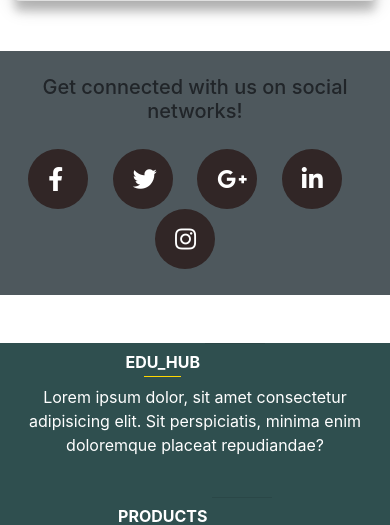
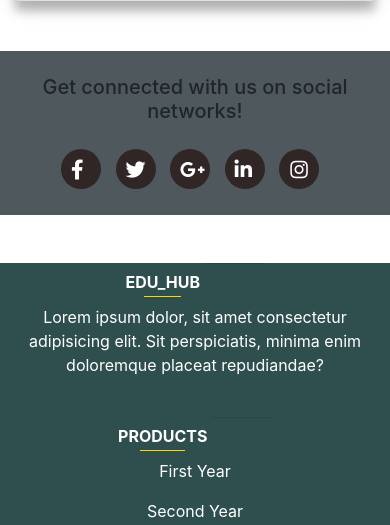
Before and after one commit to amanS2206/Edu_Hub, a PHP site: page / in a window 390 px wide. Shown: the part 2115-2640 px from the top of the page. Run offline with PHP 8.4, Linux system fonts and the light colour scheme; some libraries are stand-ins or nearby versions.

Commit message:
made some changes to footer

```diff
--- a/css/style.css
+++ b/css/style.css
@@ -207,16 +207,16 @@ footer h6:before{
 }
 
 
-.sec-3{
+.social-media{
   display: flex;
   justify-content: center;
   padding: 0px;
 }
-.sec-3 ul{
+.social-media ul{
   list-style: none;
   margin: 2px;
 }
-.sec-3 ul li{
+.social-media ul li{
   display: inline-block;
   width: 60px;
   height: 60px;
@@ -225,25 +225,25 @@ footer h6:before{
   border-radius: 50%;
   margin-right: 20px;
 }
-.sec-3 ul li i{
+.social-media ul li i{
   color: white;
   font-size: 24px;
   line-height: 20px;
   text-align: center;
 }
-.sec-3 ul li:nth-child(1):hover{
+.social-media ul li:nth-child(1):hover{
   background-color: #3b5999;
 }
-.sec-3 ul li:nth-child(2):hover{
+.social-media ul li:nth-child(2):hover{
   background-color: #55acee;
 }
-.sec-3 ul li:nth-child(3):hover{
+.social-media ul li:nth-child(3):hover{
   background-color: #dd4b39;
 }
-.sec-3 ul li:nth-child(4):hover{
+.social-media ul li:nth-child(4):hover{
   background-color: #0077B5;
 }
-.sec-3 ul li:nth-child(5):hover{
+.social-media ul li:nth-child(5):hover{
   background-color: #ea4c89;
 }
 
@@ -288,3 +288,46 @@ footer h6:before{
 .useful-links p a:hover::after{
   width: 100%;
 }
+
+@media (max-width:500px){
+  .social-media{
+    display: flex;
+    justify-content: center;
+    padding: 0px;
+}
+.social-media ul{
+    list-style: none;
+    margin: 2px;
+}
+.social-media ul li{
+    display: inline-block;
+    width: 40px;
+    height: 40px;
+    padding: 10px;
+    background-color: rgb(49, 38, 38);
+    border-radius: 50%;
+    margin-right: 10px;
+}
+.social-media ul li i{
+    color: white;
+    font-size: 20px;
+    line-height: 20px;
+    text-align: center;
+}
+.social-media ul li:nth-child(1):hover{
+    background-color: #3b5999;
+}
+.social-media ul li:nth-child(2):hover{
+    background-color: #55acee;
+}
+.social-media ul li:nth-child(3):hover{
+    background-color: #dd4b39;
+}
+.social-media ul li:nth-child(4):hover{
+    background-color: #0077B5;
+}
+.social-media ul li:nth-child(5):hover{
+    background-color: #ea4c89;
+}
+
+}
--- a/index.html
+++ b/index.html
@@ -195,7 +195,7 @@
           <!-- Grid column -->
           <div class="col-md-6 col-lg-7 text-center text-md-right">
 
-            <div class="sec-3">
+            <div class="social-media">
               <ul>
                 <!-- Facebook -->
                 <li><a href=""><i class="fab fa-facebook-f white-text mr-4"></i></a></li>
```
